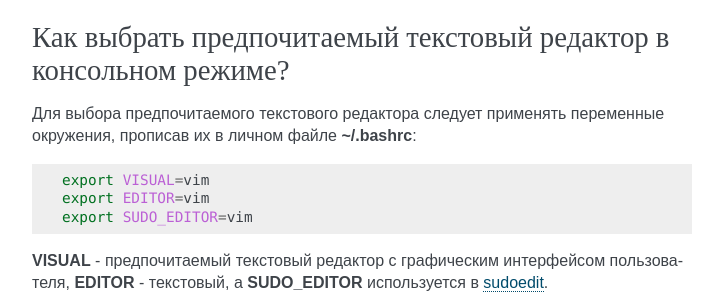
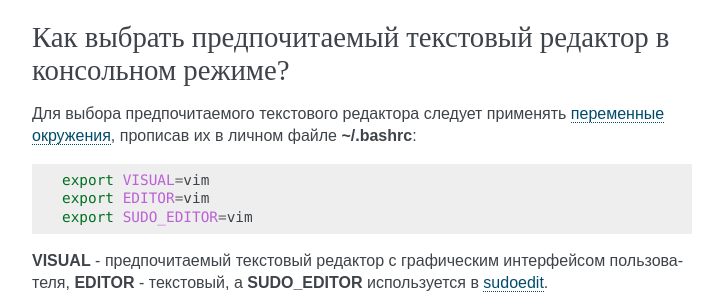
Before and after one commit to RussianFedora/FAQ, a Sphinx documentation site: the page built from source/using-system.rst, in a window 1280 px wide and 900 px high, scrolled down 13821 px. Shown: the part 155-455 px from the top of the window, without its empty margins (388-1111 px from the left). Built offline with Sphinx 7.4.7, drawn with Linux system fonts in a browser that asks for light colours; part of the change alters nothing that is shown.

```diff
--- a/source/using-system.rst
+++ b/source/using-system.rst
@@ -792,7 +792,7 @@ KDE Connect не видит мой смартфон. Как исправить?
 Как выбрать предпочитаемый текстовый редактор в консольном режиме?
 =======================================================================
 
-Для выбора предпочитаемого текстового редактора следует применять переменные окружения, прописав их в личном файле **~/.bashrc**:
+Для выбора предпочитаемого текстового редактора следует применять :ref:`переменные окружения <env-set>`, прописав их в личном файле **~/.bashrc**:
 
 .. code-block:: bash
 
```
